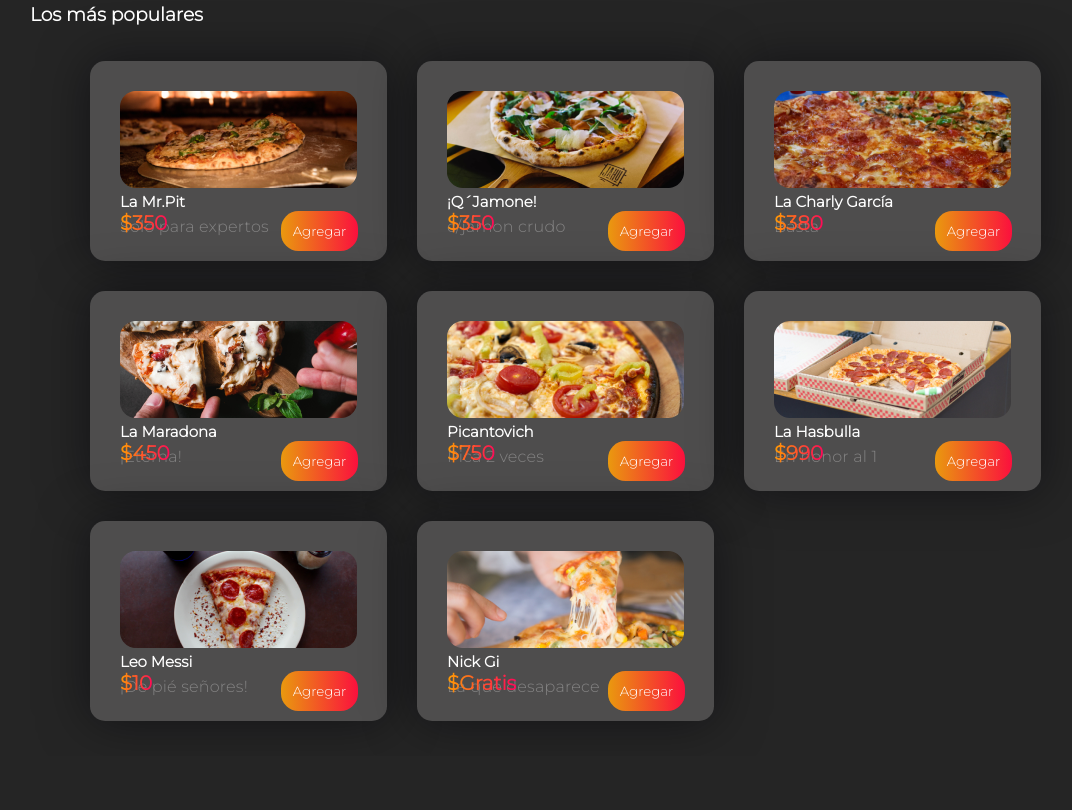
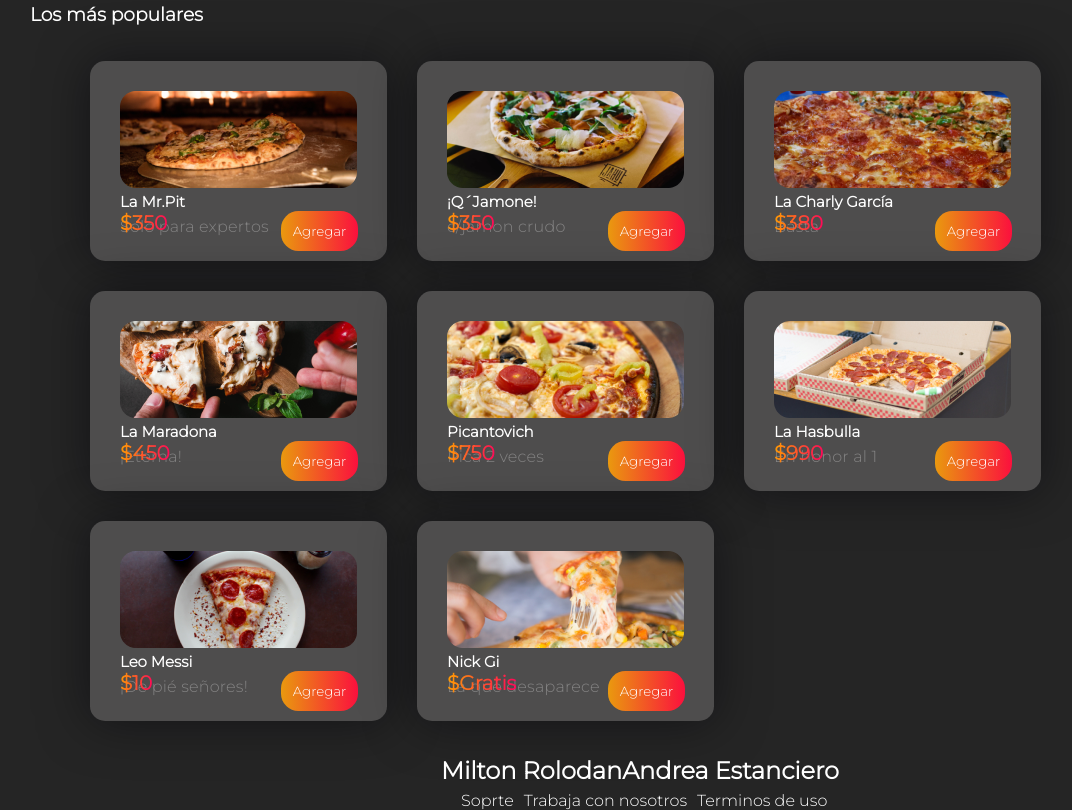
Before and after one commit to iTzRizy/E5-WEB-Milton-Roldan-Andrea-Estanciero, a plain HTML site: page index.html in a window 1280 px wide. Shown: the part 1072-1882 px from the top of the page, without its empty margins (0-1072 px from the left). Before the commit the page ends 1828 px from the top, so only its background shows below. Drawn offline with Linux system fonts and the light colour scheme; a web font is replaced by a local one.

Commit message:
first commit

```diff
--- a/estilo.css
+++ b/estilo.css
@@ -350,3 +350,23 @@ margin-bottom: 15px;
     }
 
 }
+
+footer {
+    display: flex;
+    align-items: center;
+    justify-content: center;
+
+}
+
+footer ul{
+    list-style: none;
+    display: flex;
+    gap: 10px;
+    width: 100vh;
+    position: absolute;
+    margin: 20px;
+}
+
+.name {
+    display: flex;
+}
--- a/index.html
+++ b/index.html
@@ -231,6 +231,18 @@
 
 
 
-
+<footer>
+  <div class="footer">
+  <ul>
+    <li> Soprte </li>
+    <li> Trabaja con nosotros </li>
+    <li> Terminos de uso </li>
+  </div>
+    <div class="name">
+    <h2>Milton Rolodan</h2>
+    <H2>Andrea Estanciero</H2>
+  </div>
+  </ul>
+</footer>
 </body>
 </html>
```
